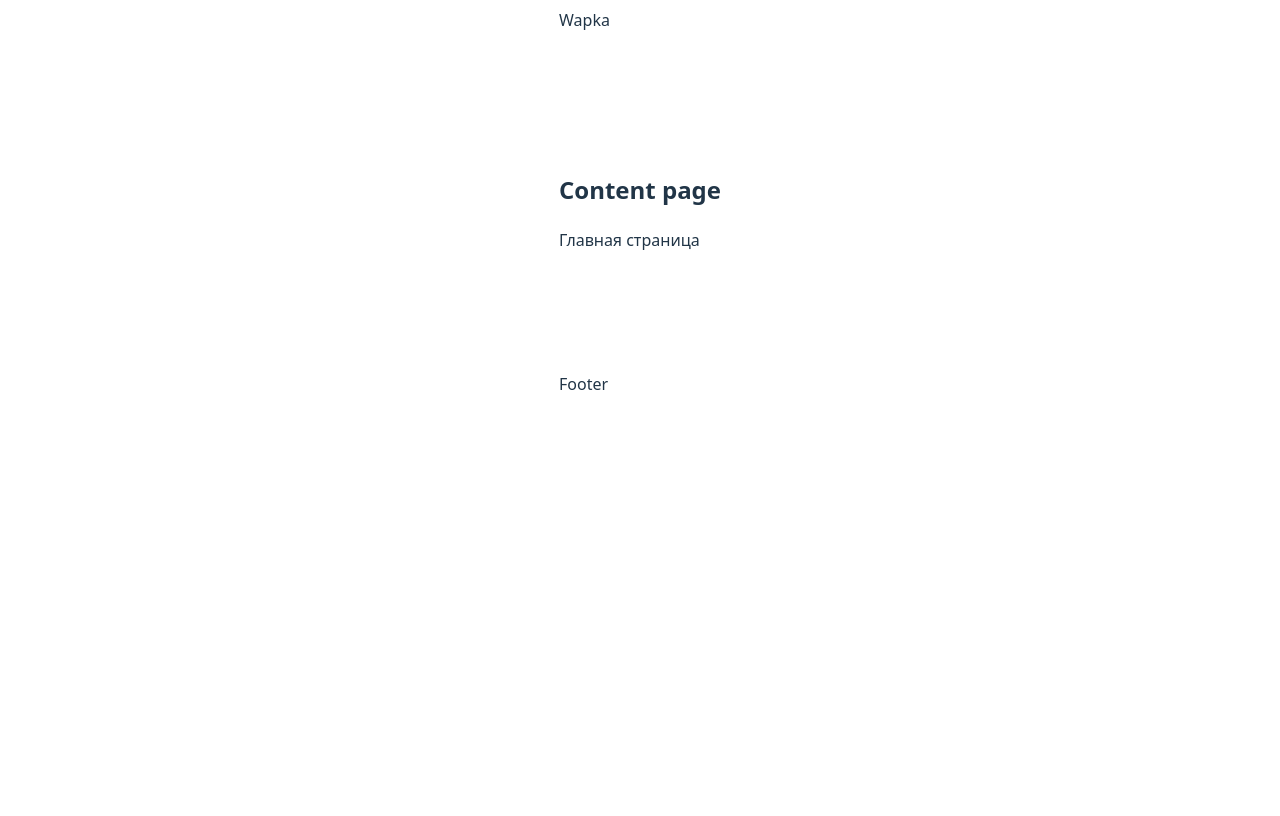
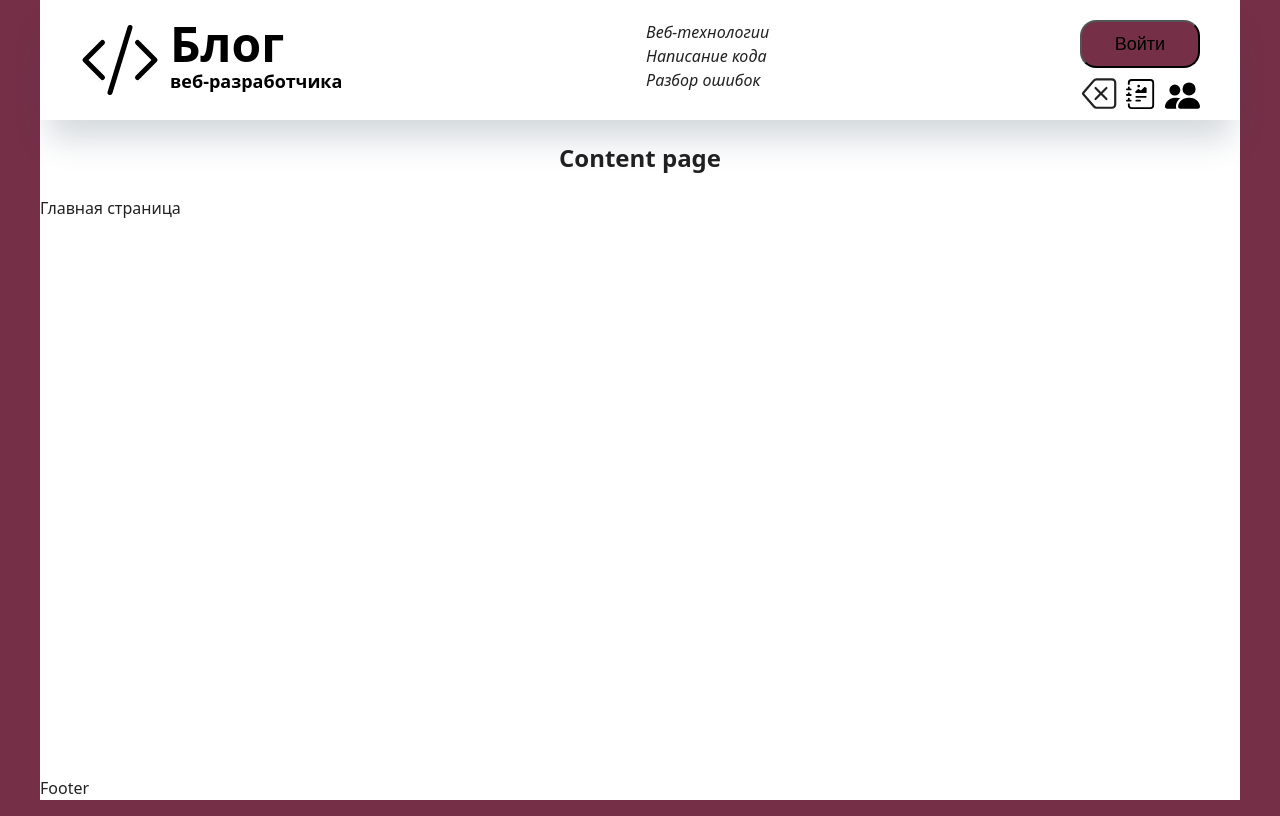
Before and after one commit to IliaStarodubov/blog, a React (Vite) app: page / in a window 1280 px wide. Built offline with nearby package versions, Linux system fonts and the light colour scheme.

Commit message:
Реализовать шатку

```diff
--- a/src/Blog.tsx
+++ b/src/Blog.tsx
@@ -1,5 +1,6 @@
 import { Route, Routes } from 'react-router-dom';
 import styled from 'styled-components';
+import { Header } from './components/header/header';
 
 const Content = styled.div`
 	padding: 120px 0;
@@ -9,12 +10,21 @@ const H2 = styled.h2`
 	text-align: center;
 `;
 
-const Header = () => <div>Wapka</div>;
+const AppColumn = styled.div`
+	display: flex;
+	flex-direction: column;
+	justify-content: space-between;
+	width: 1200px;
+	min-height: 100%;
+	margin: 0 auto;
+	background-color: white;
+`;
+
 const Footer = () => <div>Footer</div>;
 
 const Blog = () => {
 	return (
-		<>
+		<AppColumn>
 			<Header />
 			<Content>
 				<H2>Content page</H2>
@@ -29,7 +39,7 @@ const Blog = () => {
 				</Routes>
 			</Content>
 			<Footer />
-		</>
+		</AppColumn>
 	);
 };
 
--- /dev/null
+++ b/src/components/header/components/cotrolPanel/ControlPanel.tsx
@@ -0,0 +1,68 @@
+import styled from 'styled-components';
+import { Icon } from '../../../icon/icon';
+import {
+	PATH_ARROW,
+	PATH_ARROW1,
+	PATH_NOTE,
+	PATH_NOTE1,
+	PATH_NOTE2,
+	PATH_PEOPLE,
+} from '../../../../constants/iconsPath';
+import { Link, useNavigate } from 'react-router-dom';
+
+const RightAligned = styled.div`
+	display: flex;
+	justify-content: flex-end;
+`;
+
+const Button = styled.button`
+	font-size: 18px;
+	width: 120px;
+	height: 48px;
+	background-color: #753047;
+	border-radius: 16px;
+
+	&:hover {
+		opacity: 0.9;
+	}
+`;
+
+const StyledBtn = styled.div`
+	&: hover {
+		cursor: pointer;
+	}
+`;
+
+const ControlPanelContainer = ({ className }: { className?: string }) => {
+	const navigate = useNavigate();
+
+	return (
+		<div className={className}>
+			<RightAligned>
+				<Link to="/login">
+					<Button>Войти</Button>
+				</Link>
+			</RightAligned>
+			<RightAligned>
+				<StyledBtn onClick={() => navigate(-1)}>
+					<Icon path={PATH_ARROW} path1={PATH_ARROW1} margin="8px 0 0 9px" />
+				</StyledBtn>
+
+				<Link to="/post">
+					<Icon
+						path={PATH_NOTE}
+						path1={PATH_NOTE1}
+						path2={PATH_NOTE2}
+						size={30}
+						margin="11px 0 0 9px"
+					/>
+				</Link>
+				<Link to="/users">
+					<Icon path={PATH_PEOPLE} margin="10px 0 0 9px" />
+				</Link>
+			</RightAligned>
+		</div>
+	);
+};
+
+export const ControlPanel = styled(ControlPanelContainer)``;
--- /dev/null
+++ b/src/components/header/components/logo/Logo.tsx
@@ -0,0 +1,29 @@
+import styled from 'styled-components';
+import { Icon } from '../../../icon/icon';
+import { PATH_CODE } from '../../../../constants/iconsPath';
+import { Link } from 'react-router-dom';
+
+const LargeText = styled.div`
+	font-size: 48px;
+	font-weight: 600;
+	line-height: 48px;
+`;
+
+const SmallText = styled.div`
+	font-size: 18px;
+	font-weight: bold;
+`;
+
+const LogoContainer = ({ className }: { className?: string }) => (
+	<Link className={className} to="/">
+		<Icon size={80} path={PATH_CODE} margin="0 10px 0 0" />
+		<div>
+			<LargeText>Блог</LargeText>
+			<SmallText>веб-разработчика</SmallText>
+		</div>
+	</Link>
+);
+
+export const Logo = styled(LogoContainer)`
+	display: flex;
+`;
--- /dev/null
+++ b/src/components/header/header.tsx
@@ -0,0 +1,30 @@
+import styled from 'styled-components';
+import { Logo } from './components/logo/Logo';
+import { ControlPanel } from './components/cotrolPanel/ControlPanel';
+
+const Discription = styled.div`
+	font-style: italic;
+`;
+
+const HeaderContainer = ({ className }: { className?: string }) => (
+	<header className={className}>
+		<Logo />
+		<Discription>
+			Веб-технологии
+			<br /> Написание кода
+			<br /> Разбор ошибок
+		</Discription>
+		<ControlPanel />
+	</header>
+);
+
+export const Header = styled(HeaderContainer)`
+	display: flex;
+	justify-content: space-between;
+	height: 120px;
+	padding: 20px 40px;
+	box-shadow: 0px 26px 32px -8px rgba(34, 60, 80, 0.2);
+	position: fixed;
+	width: 1200px;
+	background-color: white;
+`;
--- /dev/null
+++ b/src/components/icon/Icon.tsx
@@ -0,0 +1,39 @@
+import styled from 'styled-components';
+
+interface IconContainerProps {
+	className?: string;
+	size?: number;
+	path?: string;
+	path1?: string;
+	path2?: string;
+	margin?: string;
+}
+
+const IconContainer = ({
+	className,
+	size = 35,
+	path,
+	path1,
+	path2,
+}: IconContainerProps) => (
+	<div className={className}>
+		<svg
+			xmlns="http://www.w3.org/2000/svg"
+			width={`${size}`}
+			height={`${size}`}
+			fill="currentColor"
+			viewBox="0 0 16 16"
+		>
+			{path && <path d={path} />}
+			{path1 && <path d={path1} />}
+			{path2 && <path d={path2} />}
+		</svg>
+	</div>
+);
+
+export const Icon = styled(IconContainer)`
+	margin: ${({ margin }) => margin};
+	&:active {
+		color: #c0144e;
+	}
+`;
--- /dev/null
+++ b/src/constants/iconsPath.ts
@@ -0,0 +1,20 @@
+export const PATH_CODE =
+	'M10.478 1.647a.5.5 0 1 0-.956-.294l-4 13a.5.5 0 0 0 .956.294zM4.854 4.146a.5.5 0 0 1 0 .708L1.707 8l3.147 3.146a.5.5 0 0 1-.708.708l-3.5-3.5a.5.5 0 0 1 0-.708l3.5-3.5a.5.5 0 0 1 .708 0m6.292 0a.5.5 0 0 0 0 .708L14.293 8l-3.147 3.146a.5.5 0 0 0 .708.708l3.5-3.5a.5.5 0 0 0 0-.708l-3.5-3.5a.5.5 0 0 0-.708 0';
+
+export const PATH_ARROW =
+	'M5.83 5.146a.5.5 0 0 0 0 .708L7.975 8l-2.147 2.146a.5.5 0 0 0 .707.708l2.147-2.147 2.146 2.147a.5.5 0 0 0 .707-.708L9.39 8l2.146-2.146a.5.5 0 0 0-.707-.708L8.683 7.293 6.536 5.146a.5.5 0 0 0-.707 0z';
+
+export const PATH_ARROW1 =
+	'M13.683 1a2 2 0 0 1 2 2v10a2 2 0 0 1-2 2h-7.08a2 2 0 0 1-1.519-.698L.241 8.65a1 1 0 0 1 0-1.302L5.084 1.7A2 2 0 0 1 6.603 1zm-7.08 1a1 1 0 0 0-.76.35L1 8l4.844 5.65a1 1 0 0 0 .759.35h7.08a1 1 0 0 0 1-1V3a1 1 0 0 0-1-1z';
+
+export const PATH_NOTE =
+	'M7.5 3.75a.75.75 0 1 1-1.5 0 .75.75 0 0 1 1.5 0m-.861 1.542 1.33.886 1.854-1.855a.25.25 0 0 1 .289-.047L11 4.75V7a.5.5 0 0 1-.5.5h-5A.5.5 0 0 1 5 7v-.5s1.54-1.274 1.639-1.208M5 9.5a.5.5 0 0 1 .5-.5h5a.5.5 0 0 1 0 1h-5a.5.5 0 0 1-.5-.5m0 2a.5.5 0 0 1 .5-.5h2a.5.5 0 0 1 0 1h-2a.5.5 0 0 1-.5-.5';
+
+export const PATH_NOTE1 =
+	'M3 0h10a2 2 0 0 1 2 2v12a2 2 0 0 1-2 2H3a2 2 0 0 1-2-2v-1h1v1a1 1 0 0 0 1 1h10a1 1 0 0 0 1-1V2a1 1 0 0 0-1-1H3a1 1 0 0 0-1 1v1H1V2a2 2 0 0 1 2-2';
+
+export const PATH_NOTE2 =
+	'M1 5v-.5a.5.5 0 0 1 1 0V5h.5a.5.5 0 0 1 0 1h-2a.5.5 0 0 1 0-1zm0 3v-.5a.5.5 0 0 1 1 0V8h.5a.5.5 0 0 1 0 1h-2a.5.5 0 0 1 0-1zm0 3v-.5a.5.5 0 0 1 1 0v.5h.5a.5.5 0 0 1 0 1h-2a.5.5 0 0 1 0-1z';
+
+export const PATH_PEOPLE =
+	'M7 14s-1 0-1-1 1-4 5-4 5 3 5 4-1 1-1 1zm4-6a3 3 0 1 0 0-6 3 3 0 0 0 0 6m-5.784 6A2.24 2.24 0 0 1 5 13c0-1.355.68-2.75 1.936-3.72A6.3 6.3 0 0 0 5 9c-4 0-5 3-5 4s1 1 1 1zM4.5 8a2.5 2.5 0 1 0 0-5 2.5 2.5 0 0 0 0 5';
--- a/src/index.css
+++ b/src/index.css
@@ -1,11 +1,15 @@
+* {
+	box-sizing: border-box;
+}
+
 :root {
 	font-family: system-ui, Avenir, Helvetica, Arial, sans-serif;
 	line-height: 1.5;
 	font-weight: 400;
 
 	color-scheme: light dark;
-	color: rgba(255, 255, 255, 0.87);
-	background-color: #242424;
+	color: rgba(0, 0, 0, 0.87);
+	/* background-color: #242424; */
 
 	font-synthesis: none;
 	text-rendering: optimizeLegibility;
@@ -13,56 +17,29 @@
 	-moz-osx-font-smoothing: grayscale;
 }
 
-a {
-	font-weight: 500;
-	color: #646cff;
-	text-decoration: inherit;
-}
-a:hover {
-	color: #535bf2;
+body {
+	place-items: center;
+	background-color: #753047;
+	margin: 0;
 }
 
-body {
-
-	/* display: flex; */
-	place-items: center;
-	min-width: 320px;
-	min-height: 100vh;
+html,
+body,
+#root {
+	height: 100%;
 }
 
-h1 {
-	font-size: 3.2em;
-	line-height: 1.1;
+a {
+	color: #000;
+	text-decoration: none;
 }
 
-button {
-	border-radius: 8px;
-	border: 1px solid transparent;
-	padding: 0.6em 1.2em;
-	font-size: 1em;
-	font-weight: 500;
-	font-family: inherit;
-	background-color: #1a1a1a;
-	cursor: pointer;
-	transition: border-color 0.25s;
-}
-button:hover {
-	border-color: #646cff;
-}
-button:focus,
-button:focus-visible {
-	outline: 4px auto -webkit-focus-ring-color;
+a:active {
+	color: #c0144e;
 }
 
-@media (prefers-color-scheme: light) {
-	:root {
-		color: #213547;
-		background-color: #ffffff;
-	}
-	a:hover {
-		color: #747bff;
-	}
-	button {
-		background-color: #f9f9f9;
-	}
+.test {
+	display: flex;
+	justify-content: center;
+	align-items: center;
 }
```
